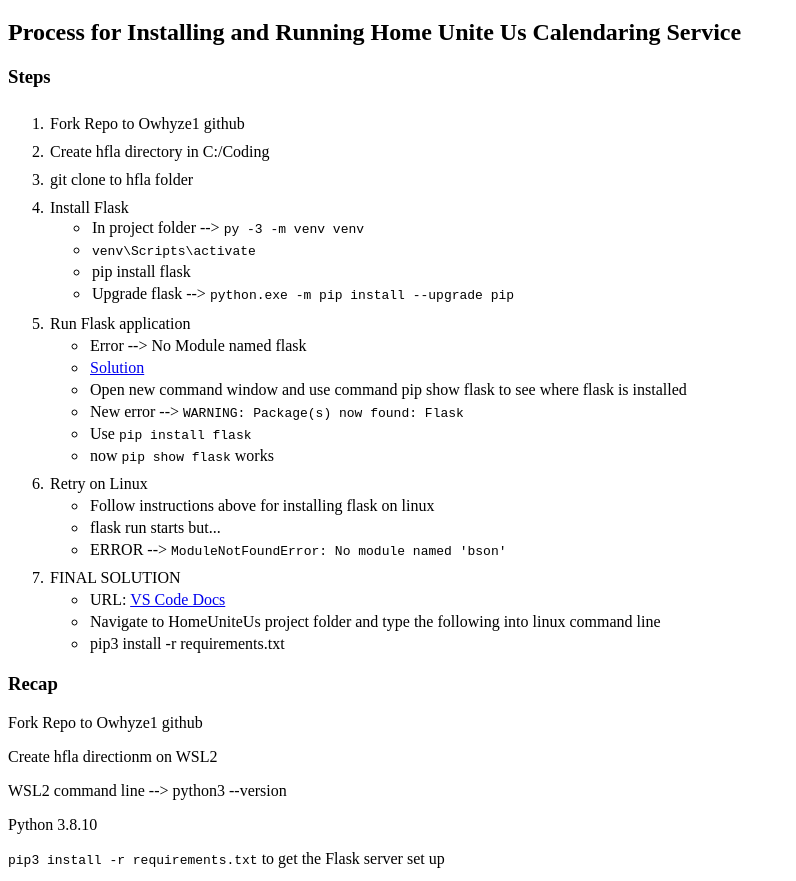
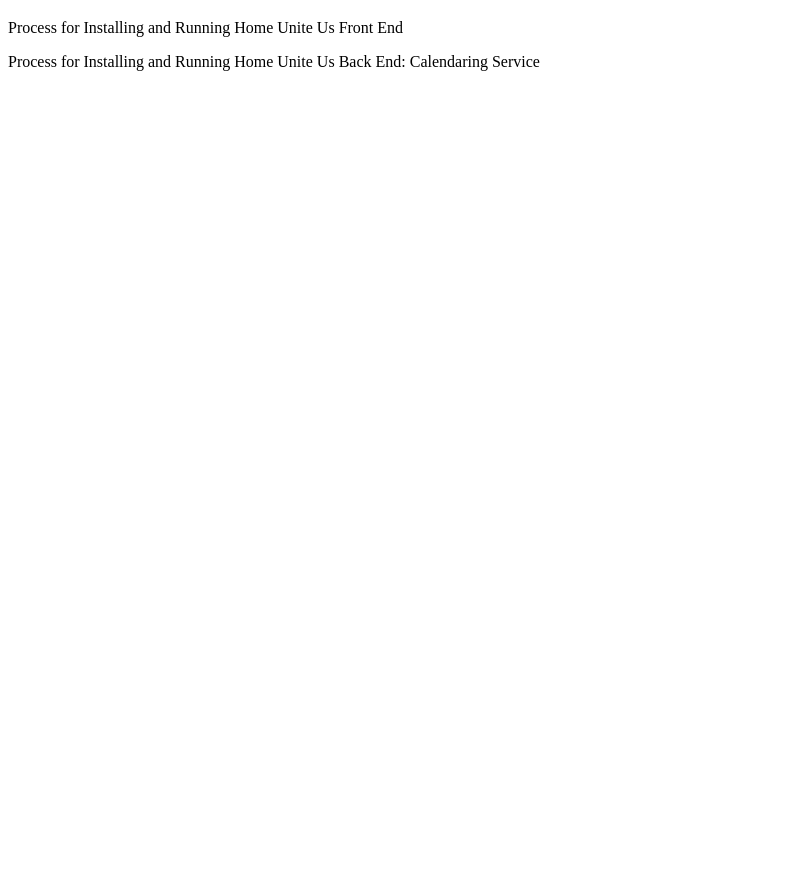
Before and after one commit to Owhyze1/funWebsite, a website: page HackForLA/HackForLA.html in a window 1280 px wide. Shown: the part 61-942 px from the top of the page, without its empty margins (0-796 px from the left). After the commit the page ends 800 px from the top, so only its background shows below. Drawn offline with Linux system fonts and the light colour scheme.

```diff
--- a/HackForLA/HackForLA.html
+++ b/HackForLA/HackForLA.html
@@ -7,55 +7,10 @@
 </head>
 <body>
   <h1>Hack For LA</h1>
-  <h2>Process for Installing and Running Home Unite Us Calendaring Service</h2>
+  <p id='frontend'>Process for Installing and Running Home Unite Us Front End</p>
+  <p id='backend'>Process for Installing and Running Home Unite Us Back End: Calendaring Service</p>
 
-  <h3>Steps</h3>
-  <ol>
-    <li>Fork Repo to Owhyze1 github</li>
-    <li>Create hfla directory in C:/Coding</li>
-    <li>git clone to hfla folder</li>
-    <li>Install Flask
-      <ul>
-        <li>In project folder --> <code>py -3 -m venv venv</code></li>
-        <li><code>venv\Scripts\activate</code></li>
-        <li>pip install flask</li>
-        <li>Upgrade flask --> <code>python.exe -m pip install --upgrade pip</code></li>
-      </ul>
-    </li>
-    <li>Run Flask application</li>
-      <ul>
-        <li>Error --> No Module named flask</li>
-        <li><a href="https://stackoverflow.com/questions/65694813/import-flask-could-not-be-resolved-from-source-pylance">Solution</a></li>
-        <li>Open new command window and use command pip show flask to see where flask is installed</li>
-        <li>New error --> <code>WARNING: Package(s) now found: Flask</code></li>
-        <li>Use <code>pip install flask</code></li>
-        <li>now <code>pip show flask</code> works</li>
-      </ul>
-    <li>Retry on Linux</li>
-      <ul>
-        <li>Follow instructions above for installing flask on linux</li>
-        <li>flask run starts but...</li>
-        <li>ERROR --> <code>ModuleNotFoundError: No module named 'bson'</code></li>
-      </ul>
-    <li>FINAL SOLUTION</li>
-      <ul>
-        <li>URL: <a href="https://code.visualstudio.com/docs/python/environments#_global-and-virtual-environments">VS Code Docs</a></li>
-        <li>Navigate to HomeUniteUs project folder and type the following into linux command line</li>
-        <li>pip3 install -r requirements.txt</li>
-      </ul>
-  </ol>
 
-  <h3>Recap</h3>
-  <p>Fork Repo to Owhyze1 github</p>
-  <p>Create hfla directionm on WSL2</p>
-  <p>WSL2 command line --> python3 --version</p>
-  <p>Python 3.8.10</p>
-  <p><code>pip3 install -r requirements.txt</code> to get the Flask server set up</p>
-  <p>Type <code>flask run</code> into command line</p>
-  <p>Open virtual environment for Python</p>
-  <p>install each dependency individually use pip install</p>
-  <p>then go to app folder and then do npm install</p>
-  <p>npm run dev</p>
 </body>
 <script type="text/javascript" src="HackForLA.js"></script>
 </html>
```
